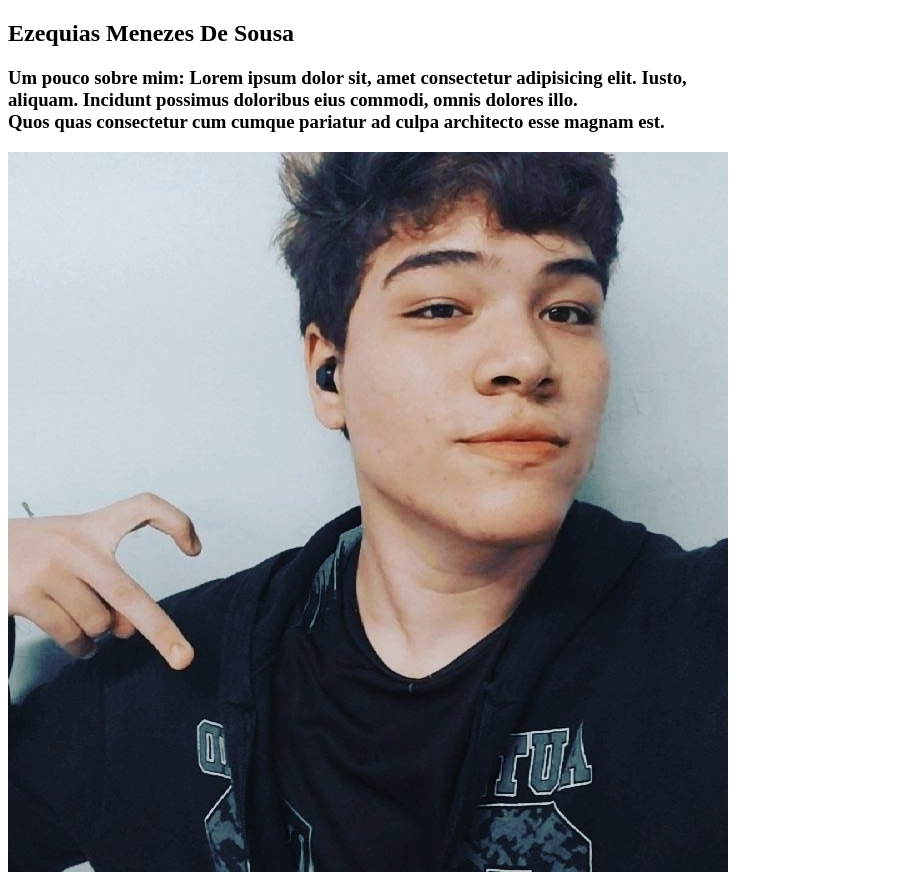
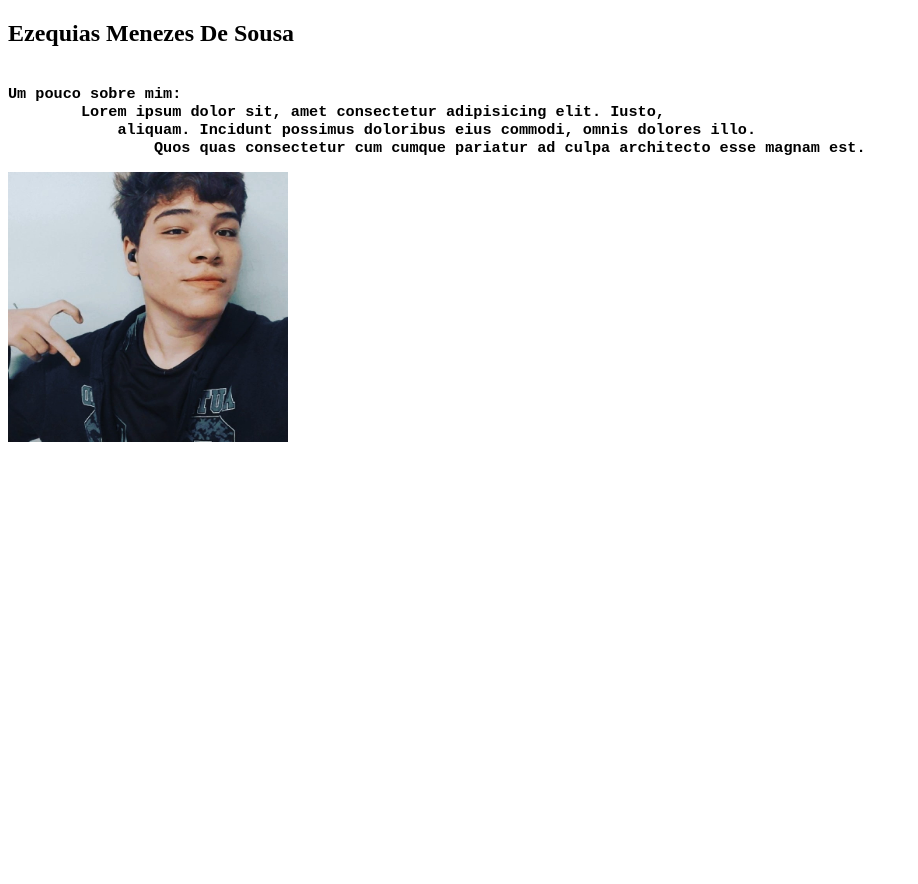
Before and after one commit to Ezequias2k23/ProgramacaoWeb-atualizado-27-04-2023, a plain HTML site: page index.html in a window 1280 px wide. Shown: the whole page, without its empty margins (0-918 px from the left). After the commit the page ends 800 px from the top, so only its background shows below. Drawn offline with Linux system fonts and the light colour scheme.

Commit message:
Update index.html

```diff
--- a/index.html
+++ b/index.html
@@ -9,13 +9,11 @@
 </head>
 <body>
     <h2>Ezequias Menezes De Sousa</h2>
-    <h3>Um pouco sobre mim: Lorem ipsum dolor sit, amet consectetur adipisicing elit. Iusto,
-
-        <br>
-        aliquam. Incidunt possimus doloribus eius commodi, omnis dolores illo.
-    <br>
-         Quos quas consectetur cum cumque pariatur ad culpa architecto esse magnam est.</h3>
-
-        <img src="WhatsApp Image 2023-04-27 at 18.15.59.jpeg" alt="">
+    <pre><h3>
+Um pouco sobre mim:
+        Lorem ipsum dolor sit, amet consectetur adipisicing elit. Iusto,
+            aliquam. Incidunt possimus doloribus eius commodi, omnis dolores illo.
+                Quos quas consectetur cum cumque pariatur ad culpa architecto esse magnam est.</h3></pre>
+        <img src="WhatsApp Image 2023-04-27 at 18.15.59.jpeg" width="280" height="270">
 </body>
 </html>
```
